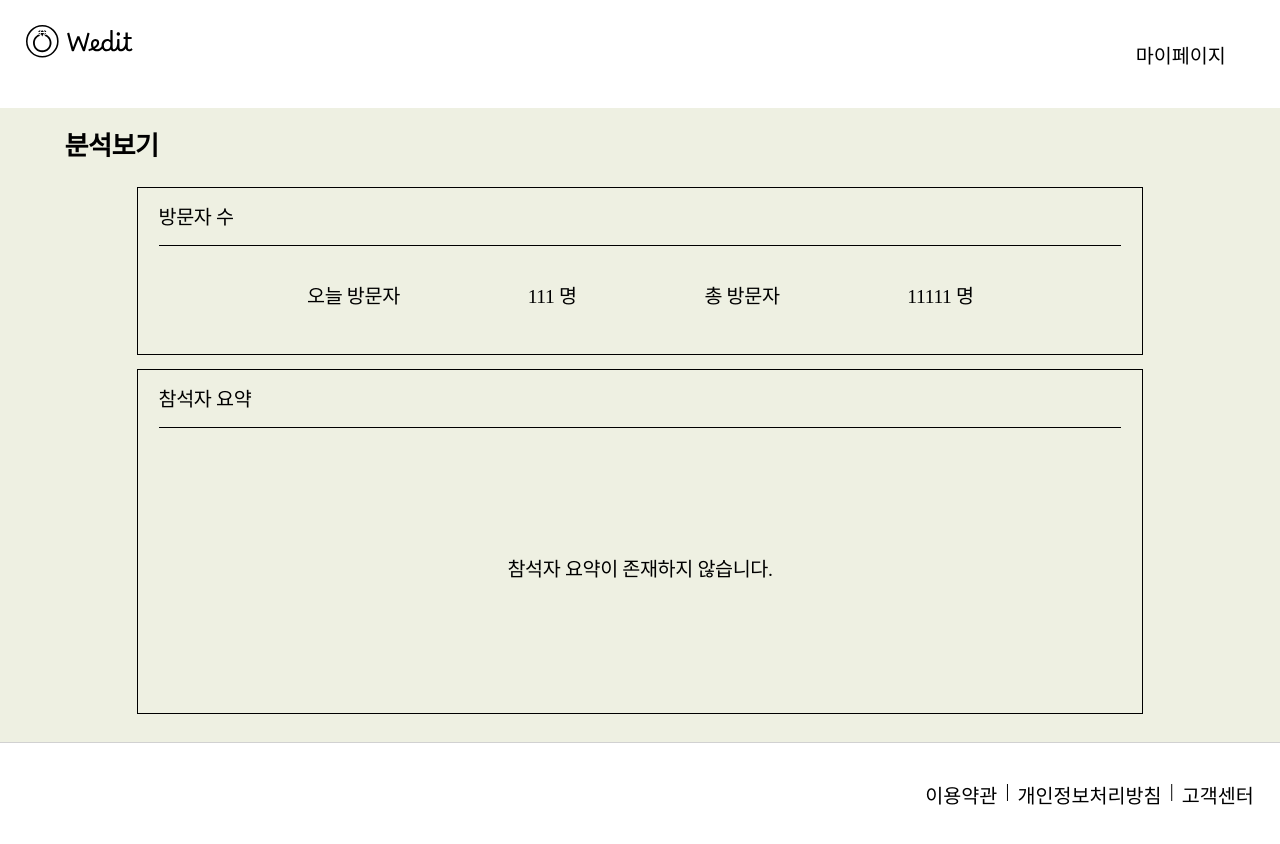
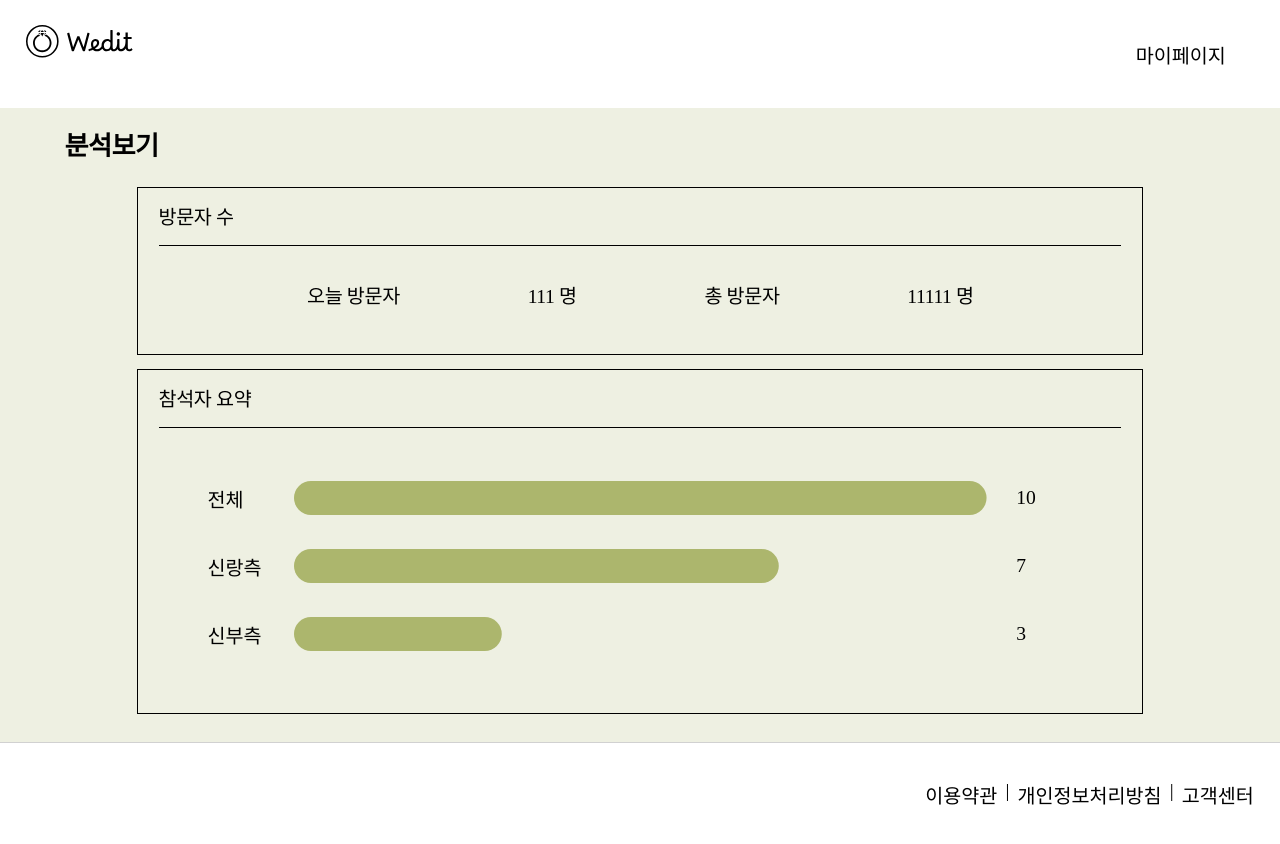
Before and after one commit to Wedit-project/Client, a React (Vite) app: page /analysis in a window 1280 px wide. Shown: the top 844 px of the page. Built offline with nearby package versions, Linux system fonts and the light colour scheme; no server answers; a web font is replaced by a local one; what recoil-persist would draw is missing.

Commit message:
feat : 참석자 요약 차트 구현

```diff
--- a/package.json
+++ b/package.json
@@ -20,6 +20,7 @@
     "react-kakao-maps-sdk": "^1.1.27",
     "react-router-dom": "^7.1.3",
     "react-slick": "^0.30.3",
+    "recharts": "^2.15.1",
     "recoil": "^0.7.7",
     "recoil-persist": "^5.1.0",
     "slick-carousel": "^1.8.1",
--- a/src/components/analysispage/ParticipantsSummary.jsx
+++ b/src/components/analysispage/ParticipantsSummary.jsx
@@ -1,12 +1,36 @@
-import React from "react";
-import styled from "styled-components";
-import theme from "../../styles/theme";
+import React from 'react';
+import styled from 'styled-components';
+import theme from '../../styles/theme';
+import { BarChart, Bar, XAxis, YAxis, Tooltip, ResponsiveContainer } from 'recharts';
+
+const maxValue = 10; // 전체 기준값
+
+const data = [
+	{ name: '전체', value: 10, fill: theme.colors.green.main },
+	{ name: '신랑측', value: 7, fill: theme.colors.green.main },
+	{ name: '신부측', value: 3, fill: theme.colors.green.main },
+];
 
 const ParticipantsSummary = () => {
 	return (
 		<SummaryWrapper>
 			<SummaryTitle>참석자 요약</SummaryTitle>
-        <SummaryContent>참석자 요약이 존재하지 않습니다.</SummaryContent>
+			<SummaryContent>
+				{data.map((item) => (
+					<ChartContainer key={item.name}>
+						<Label>{item.name}</Label>
+						<ResponsiveContainer width="70%" height={60}>
+							<BarChart layout="vertical" data={[item]}>
+								<XAxis type="number" domain={[0, maxValue]} hide />
+								<YAxis type="category" dataKey="name" hide />
+								<Tooltip />
+								<Bar dataKey="value" fill={item.fill} barSize={34} radius={42.23} />
+							</BarChart>
+						</ResponsiveContainer>
+						<Label>{item.value}</Label>
+					</ChartContainer>
+				))}
+			</SummaryContent>
 		</SummaryWrapper>
 	);
 };
@@ -34,11 +58,26 @@ const SummaryTitle = styled.div`
 const SummaryContent = styled.div`
 	font-size: ${theme.fontSize.xlarge};
 	font-weight: ${theme.font.medium.fontWeight};
-    margin-top: 15.8rem;
-    margin-bottom: 15.8rem;
+	margin-top: 4.9rem;
+	margin-bottom: 4.9rem;
 	display: flex;
-    justify-content: center;
-    text-align: center;
-    line-height: 133.333%;
-    letter-spacing: -0.0456rem;
+	flex-direction: column;
+	gap: 1rem;
+	align-items: center;
 `;
+
+const ChartContainer = styled.div`
+	margin-left: 11rem;
+	display: flex;
+	align-items: center;
+	width: 100%;
+	justify-content: flex-start;
+`;
+
+const Label = styled.div`
+	margin-left: 3rem;
+	width: 10rem;
+	text-align: left;
+	font-weight: ${theme.font.medium.fontWeight};
+	font-size: ${theme.fontSize.xlarge};
+`;
```
Lines whose indentation alone changed are shown as unchanged.
